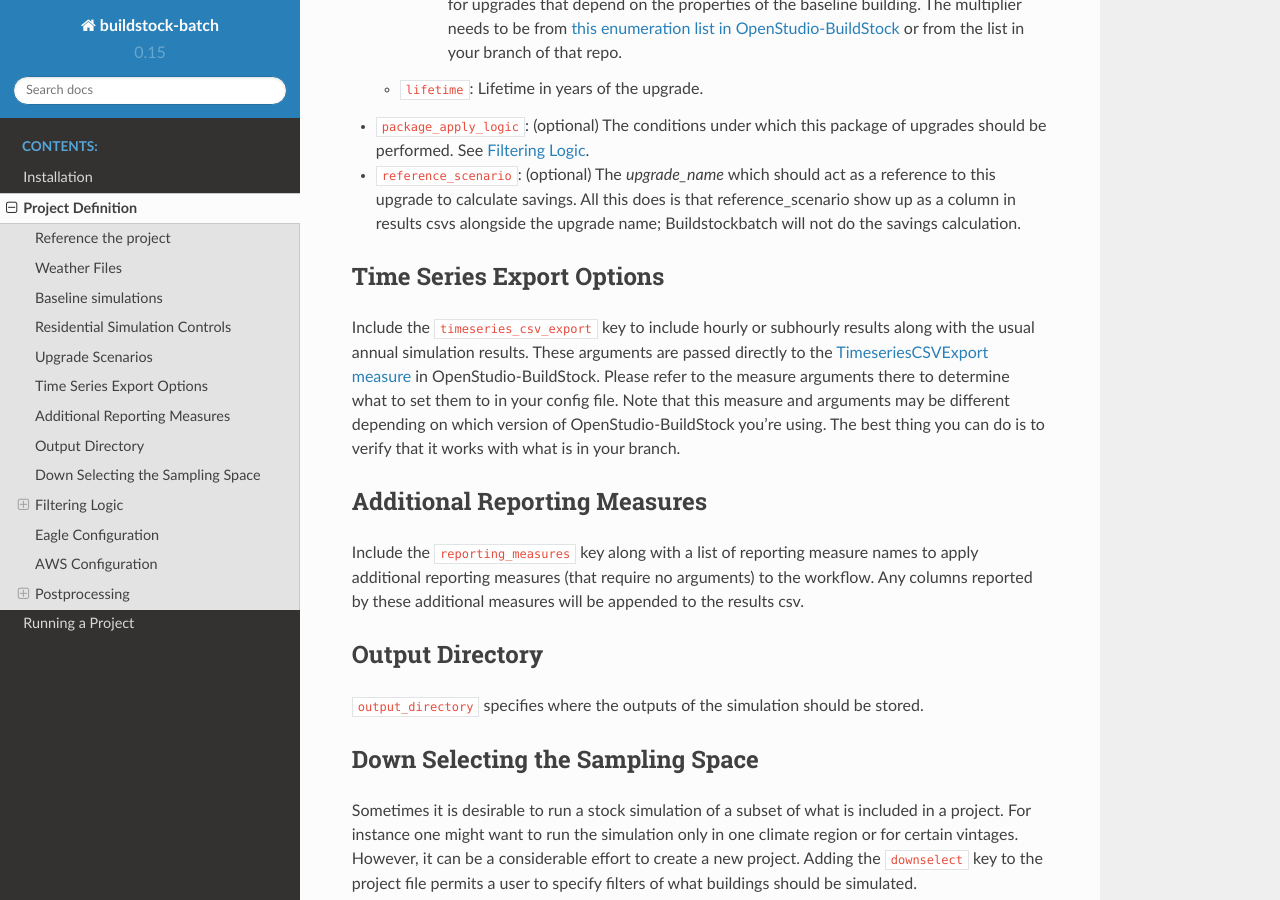
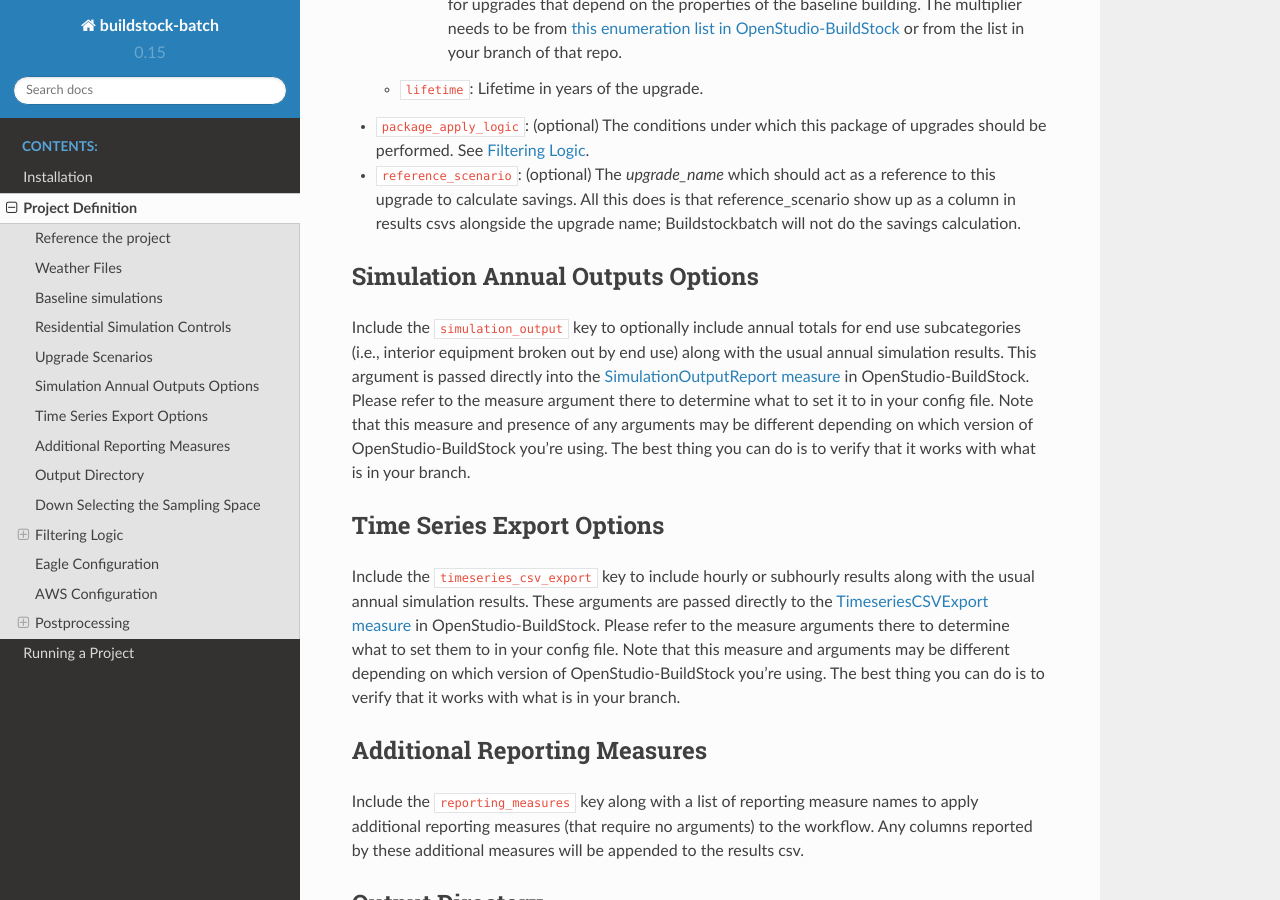
Before and after one commit to NREL/buildstockbatch, a Sphinx documentation site: the page built from docs/project_defn.rst, in a window 1280 px wide and 900 px high, scrolled down 2929 px. Built offline with Sphinx 7.4.7 and the Read the Docs theme 2.0.0, drawn with Linux system fonts in a browser that asks for light colours.

Commit message:
Update documentation.

```diff
--- a/docs/project_defn.rst
+++ b/docs/project_defn.rst
@@ -95,6 +95,16 @@ following properties:
 - ``reference_scenario``: (optional) The `upgrade_name` which should act as a reference to this upgrade to calculate
   savings. All this does is that reference_scenario show up as a column in results csvs alongside the upgrade name;
   Buildstockbatch will not do the savings calculation.
+
+Simulation Annual Outputs Options
+~~~~~~~~~~~~~~~~~~~~~~~~~~~~~~~~~
+
+Include the ``simulation_output`` key to optionally include annual totals for end use subcategories (i.e., interior equipment broken out by end use) along with
+the usual annual simulation results. This argument is passed directly into the
+`SimulationOutputReport measure <https://github.com/NREL/OpenStudio-BuildStock/blob/master/measures/SimulationOutputReport/measure.xml>`_
+in OpenStudio-BuildStock. Please refer to the measure argument there to determine what to set it to in your config file.
+Note that this measure and presence of any arguments may be different depending on which version of OpenStudio-BuildStock you're using.
+The best thing you can do is to verify that it works with what is in your branch.
 
 Time Series Export Options
 ~~~~~~~~~~~~~~~~~~~~~~~~~~
```
